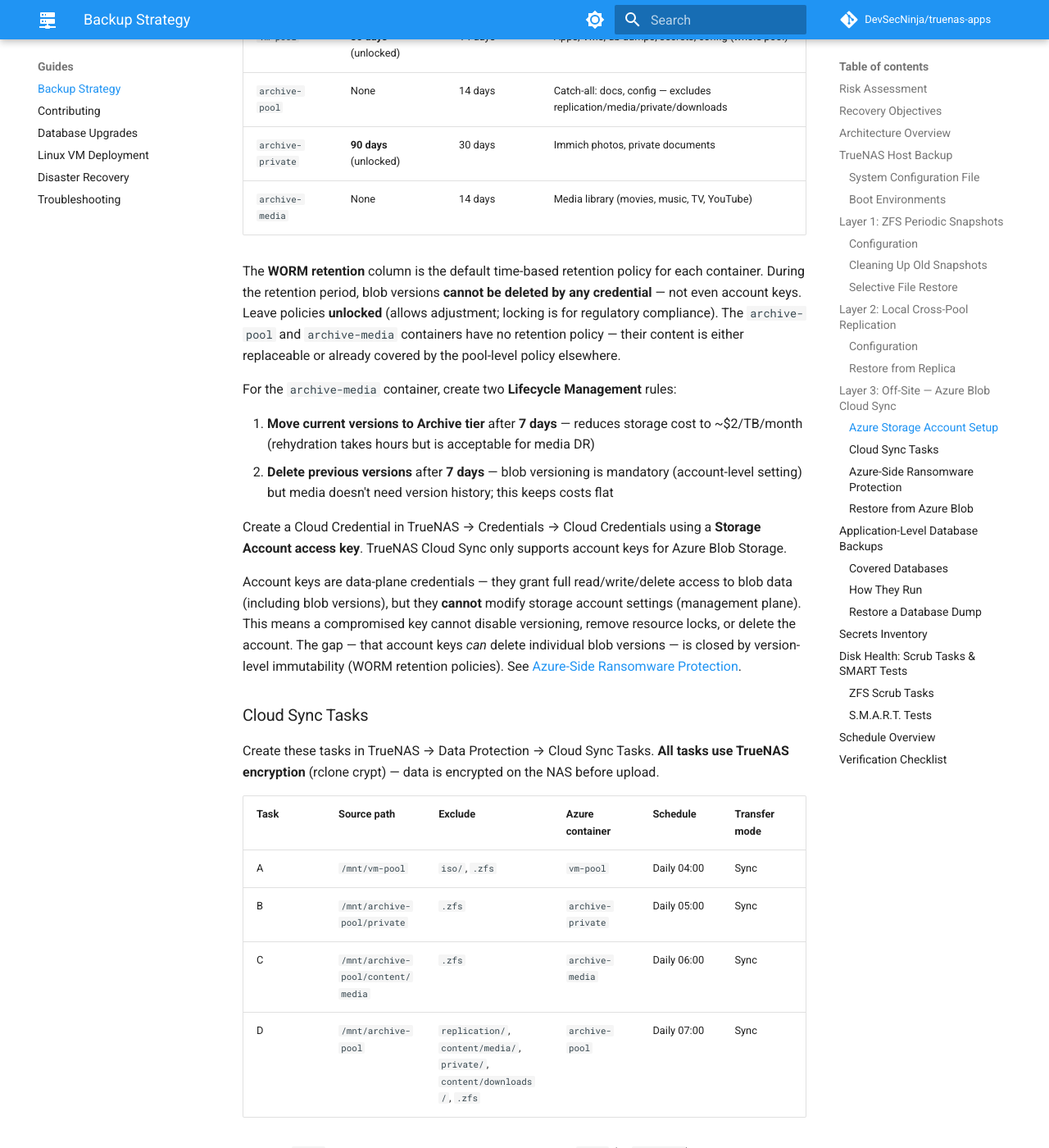
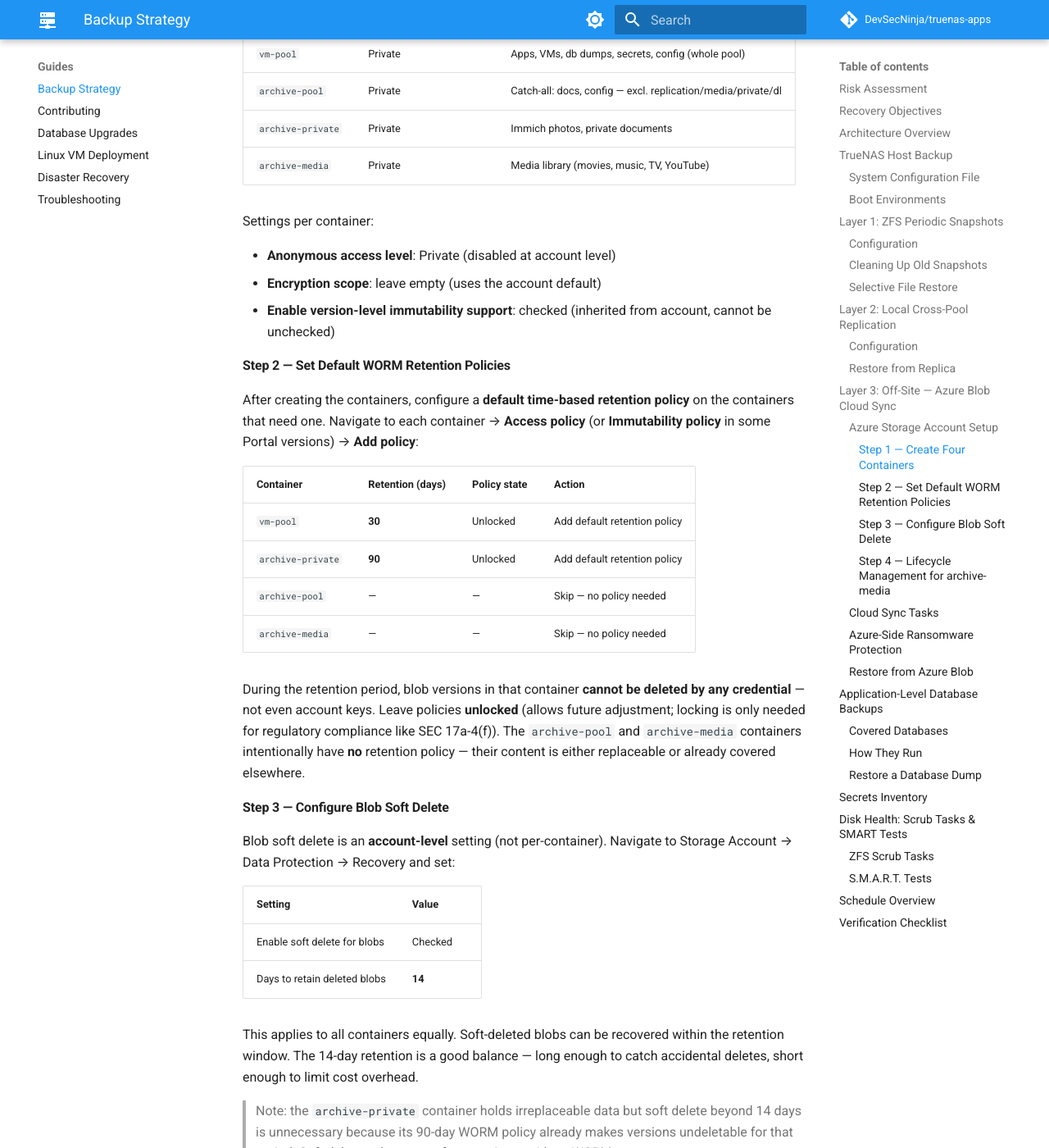
Before and after one commit to DevSecNinja/truenas-apps, an MkDocs documentation site: the page built from docs/BACKUP.md, in a window 1280 px wide and 1400 px high, scrolled down 9524 px. Shown: the whole window at 82% size. Built offline with MkDocs 1.6.1 and Material for MkDocs 9.7.7, drawn with Linux system fonts in a browser that asks for light colours; comment, search, counter and statistics services are not loaded; some of the changed text lies outside the part shown.

Commit message:
docs: enhance backup documentation with detailed steps for Azure blob container configuration and retention policies

```diff
--- a/docs/BACKUP.md
+++ b/docs/BACKUP.md
@@ -268,18 +268,52 @@
 
 > **Important**: Version-level immutability cannot be disabled once enabled. This is intentional — it prevents a compromised credential from removing the protection. See [Azure-Side Ransomware Protection](#azure-side-ransomware-protection).
 
-Create four blob containers (all with version-level immutability support inherited from the account):
+#### Step 1 — Create Four Containers
 
-| Container         | WORM retention (default) | Soft delete (blobs) | Purpose                                                                |
-| ----------------- | ------------------------ | ------------------- | ---------------------------------------------------------------------- |
-| `vm-pool`         | **30 days** (unlocked)   | 14 days             | Apps, VMs, db dumps, secrets, config (whole pool)                      |
-| `archive-pool`    | None                     | 14 days             | Catch-all: docs, config — excludes replication/media/private/downloads |
-| `archive-private` | **90 days** (unlocked)   | 30 days             | Immich photos, private documents                                       |
-| `archive-media`   | None                     | 14 days             | Media library (movies, music, TV, YouTube)                             |
+For each container, use Azure Portal → Storage Account → Data Storage → Containers → **+ Container**:
 
-The **WORM retention** column is the default time-based retention policy for each container. During the retention period, blob versions **cannot be deleted by any credential** — not even account keys. Leave policies **unlocked** (allows adjustment; locking is for regulatory compliance). The `archive-pool` and `archive-media` containers have no retention policy — their content is either replaceable or already covered by the pool-level policy elsewhere.
+| Container         | Anonymous access level | Notes                                                        |
+| ----------------- | ---------------------- | ------------------------------------------------------------ |
+| `vm-pool`         | Private                | Apps, VMs, db dumps, secrets, config (whole pool)            |
+| `archive-pool`    | Private                | Catch-all: docs, config — excl. replication/media/private/dl |
+| `archive-private` | Private                | Immich photos, private documents                             |
+| `archive-media`   | Private                | Media library (movies, music, TV, YouTube)                   |
 
-For the `archive-media` container, create two **Lifecycle Management** rules:
+Settings per container:
+
+- **Anonymous access level**: Private (disabled at account level)
+- **Encryption scope**: leave empty (uses the account default)
+- **Enable version-level immutability support**: checked (inherited from account, cannot be unchecked)
+
+#### Step 2 — Set Default WORM Retention Policies
+
+After creating the containers, configure a **default time-based retention policy** on the containers that need one. Navigate to each container → **Access policy** (or **Immutability policy** in some Portal versions) → **Add policy**:
+
+| Container         | Retention (days) | Policy state | Action                       |
+| ----------------- | ---------------- | ------------ | ---------------------------- |
+| `vm-pool`         | **30**           | Unlocked     | Add default retention policy |
+| `archive-private` | **90**           | Unlocked     | Add default retention policy |
+| `archive-pool`    | —                | —            | Skip — no policy needed      |
+| `archive-media`   | —                | —            | Skip — no policy needed      |
+
+During the retention period, blob versions in that container **cannot be deleted by any credential** — not even account keys. Leave policies **unlocked** (allows future adjustment; locking is only needed for regulatory compliance like SEC 17a-4(f)). The `archive-pool` and `archive-media` containers intentionally have **no** retention policy — their content is either replaceable or already covered elsewhere.
+
+#### Step 3 — Configure Blob Soft Delete
+
+Blob soft delete is an **account-level** setting (not per-container). Navigate to Storage Account → Data Protection → Recovery and set:
+
+| Setting                      | Value   |
+| ---------------------------- | ------- |
+| Enable soft delete for blobs | Checked |
+| Days to retain deleted blobs | **14**  |
+
+This applies to all containers equally. Soft-deleted blobs can be recovered within the retention window. The 14-day retention is a good balance — long enough to catch accidental deletes, short enough to limit cost overhead.
+
+> Note: the `archive-private` container holds irreplaceable data but soft delete beyond 14 days is unnecessary because its 90-day WORM policy already makes versions undeletable for that period. Soft delete only matters for containers _without_ WORM.
+
+#### Step 4 — Lifecycle Management for `archive-media`
+
+Navigate to Storage Account → Data Management → Lifecycle Management → **Add a rule** and create two rules:
 
 1. **Move current versions to Archive tier** after **7 days** — reduces storage cost to ~$2/TB/month (rehydration takes hours but is acceptable for media DR)
 2. **Delete previous versions** after **7 days** — blob versioning is mandatory (account-level setting) but media doesn't need version history; this keeps costs flat
```
